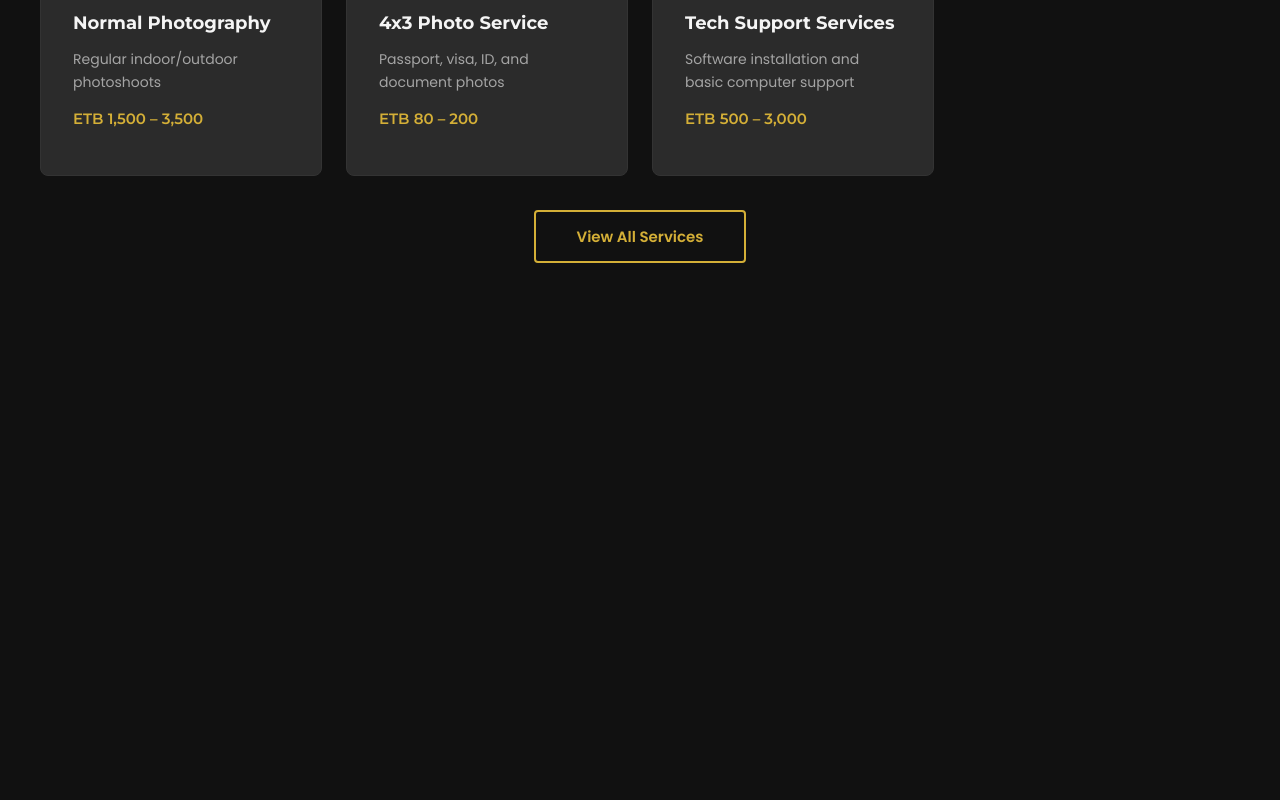
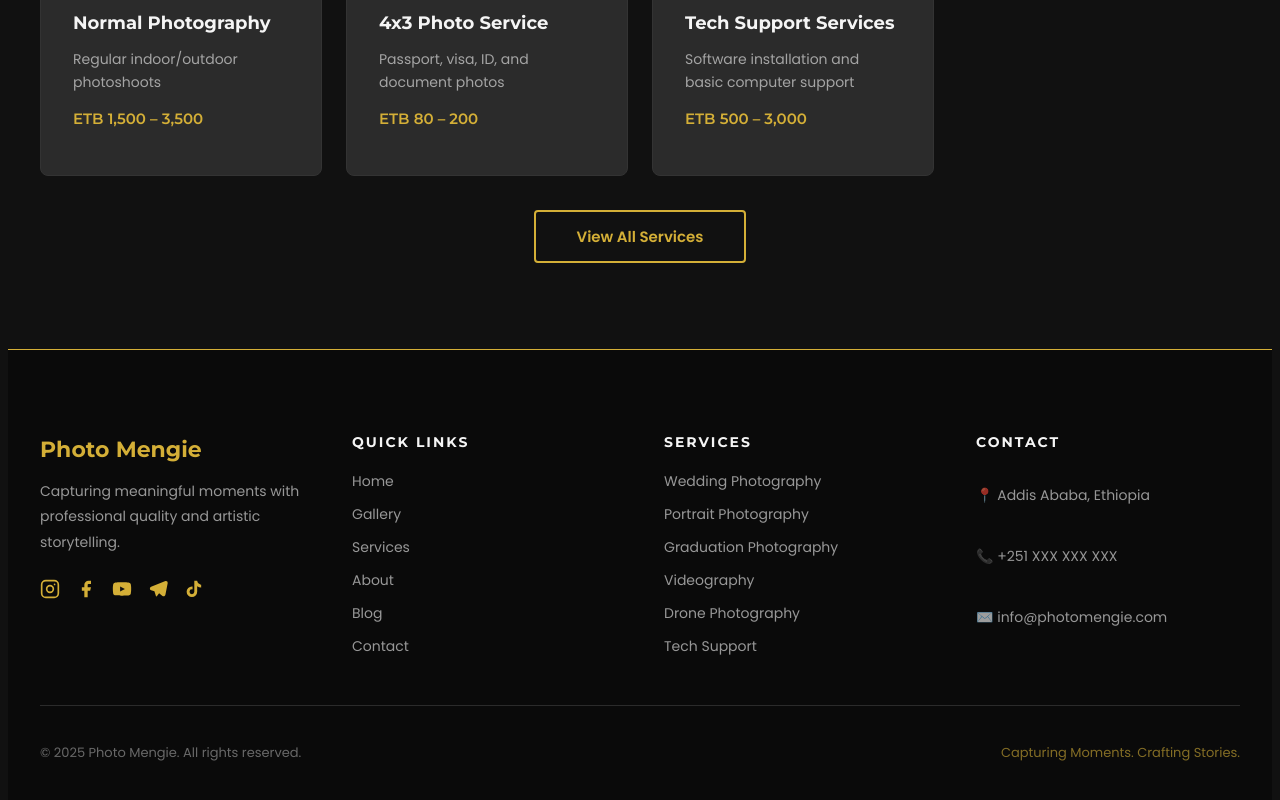
Before and after one commit to Almawdev5/Mphotographywebsite, a Next.js app: page / in a window 1280 px wide. Shown: the part 1818-2618 px from the top of the page. Before the commit the page ends 2175 px from the top, so only its background shows below. Built offline with nearby package versions, Linux system fonts and the light colour scheme.

Commit message:
feat: footer with social icons, navbar dark/light

```diff
--- a/app/globals.css
+++ b/app/globals.css
@@ -5,14 +5,26 @@
 @tailwind utilities;
 
 :root {
-  --color-black: #111111;
-  --color-white: #F5F5F5;
-  --color-gold: #D4AF37;
-  --color-gray: #2B2B2B;
+  --bg: #111111;
+  --surface: #2B2B2B;
+  --text: #F5F5F5;
+  --text-muted: rgba(245,245,245,0.6);
+  --gold: #D4AF37;
+  --border: #333333;
+}
+
+.light {
+  --bg: #F5F5F5;
+  --surface: #e8e8e8;
+  --text: #111111;
+  --text-muted: rgba(17,17,17,0.6);
+  --gold: #b8960c;
+  --border: #cccccc;
 }
 
 body {
-  background-color: #111111;
-  color: #F5F5F5;
+  background-color: var(--bg);
+  color: var(--text);
   font-family: 'Poppins', sans-serif;
+  transition: background-color 0.3s ease, color 0.3s ease;
 }
--- a/app/layout.tsx
+++ b/app/layout.tsx
@@ -1,6 +1,7 @@
 import type { Metadata } from 'next'
 import { ThemeProvider } from 'next-themes'
 import { Navbar } from '@/components/ui/Navbar'
+import { Footer } from '@/components/ui/Footer'
 import './globals.css'
 
 export const metadata: Metadata = {
@@ -23,6 +24,7 @@ export default function RootLayout({
         >
           <Navbar />
           {children}
+          <Footer />
         </ThemeProvider>
       </body>
     </html>
--- /dev/null
+++ b/components/ui/Footer.tsx
@@ -0,0 +1,251 @@
+import Link from 'next/link'
+
+function InstagramIcon() {
+  return (
+    <svg width="20" height="20" viewBox="0 0 24 24" fill="none" stroke="#D4AF37" strokeWidth="2" strokeLinecap="round" strokeLinejoin="round">
+      <rect x="2" y="2" width="20" height="20" rx="5" ry="5"/>
+      <circle cx="12" cy="12" r="4"/>
+      <circle cx="17.5" cy="6.5" r="1" fill="#D4AF37" stroke="none"/>
+    </svg>
+  )
+}
+
+function FacebookIcon() {
+  return (
+    <svg width="20" height="20" viewBox="0 0 24 24" fill="#D4AF37">
+      <path d="M18 2h-3a5 5 0 0 0-5 5v3H7v4h3v8h4v-8h3l1-4h-4V7a1 1 0 0 1 1-1h3z"/>
+    </svg>
+  )
+}
+
+function YoutubeIcon() {
+  return (
+    <svg width="20" height="20" viewBox="0 0 24 24" fill="#D4AF37">
+      <path d="M22.54 6.42a2.78 2.78 0 0 0-1.95-1.96C18.88 4 12 4 12 4s-6.88 0-8.59.46a2.78 2.78 0 0 0-1.95 1.96A29 29 0 0 0 1 12a29 29 0 0 0 .46 5.58a2.78 2.78 0 0 0 1.95 1.96C5.12 20 12 20 12 20s6.88 0 8.59-.46a2.78 2.78 0 0 0 1.95-1.96A29 29 0 0 0 23 12a29 29 0 0 0-.46-5.58z"/>
+      <polygon points="9.75 15.02 15.5 12 9.75 8.98 9.75 15.02" fill="#111111"/>
+    </svg>
+  )
+}
+
+function TelegramIcon() {
+  return (
+    <svg width="20" height="20" viewBox="0 0 24 24" fill="#D4AF37">
+      <path d="M21.198 2.433a2.242 2.242 0 0 0-1.022.215l-16.5 6.75a2.25 2.25 0 0 0 .126 4.238l3.918 1.176 1.77 5.54a.75.75 0 0 0 1.333.195l2.5-3.33 4.056 3.165a2.25 2.25 0 0 0 3.526-1.376l2.75-14.25a2.25 2.25 0 0 0-2.457-2.323z"/>
+    </svg>
+  )
+}
+
+function TikTokIcon() {
+  return (
+    <svg width="20" height="20" viewBox="0 0 24 24" fill="#D4AF37">
+      <path d="M19.59 6.69a4.83 4.83 0 0 1-3.77-4.25V2h-3.45v13.67a2.89 2.89 0 0 1-2.88 2.5 2.89 2.89 0 0 1-2.89-2.89 2.89 2.89 0 0 1 2.89-2.89c.28 0 .54.04.79.1V9.01a6.33 6.33 0 0 0-.79-.05 6.34 6.34 0 0 0-6.34 6.34 6.34 6.34 0 0 0 6.34 6.34 6.34 6.34 0 0 0 6.33-6.34V8.69a8.18 8.18 0 0 0 4.78 1.52V6.75a4.85 4.85 0 0 1-1.01-.06z"/>
+    </svg>
+  )
+}
+
+export function Footer() {
+  return (
+    <footer style={{
+      backgroundColor: '#0a0a0a',
+      borderTop: '1px solid #D4AF37',
+      padding: '64px 24px 32px',
+    }}>
+      <div style={{
+        maxWidth: '1200px',
+        margin: '0 auto',
+      }}>
+
+        {/* Top Section */}
+        <div style={{
+          display: 'grid',
+          gridTemplateColumns: 'repeat(auto-fit, minmax(220px, 1fr))',
+          gap: '48px',
+          marginBottom: '48px',
+        }}>
+
+          {/* Brand Column */}
+          <div>
+            <h3 style={{
+              fontFamily: 'Montserrat, sans-serif',
+              fontSize: '22px',
+              fontWeight: '700',
+              color: '#D4AF37',
+              marginBottom: '16px',
+            }}>
+              Photo Mengie
+            </h3>
+            <p style={{
+              fontFamily: 'Poppins, sans-serif',
+              fontSize: '14px',
+              color: '#F5F5F5',
+              opacity: 0.6,
+              lineHeight: '1.8',
+              marginBottom: '24px',
+            }}>
+              Capturing meaningful moments with professional quality and artistic storytelling.
+            </p>
+            <div style={{ display: 'flex', gap: '16px', alignItems: 'center' }}>
+              <a href="https://instagram.com" target="_blank" rel="noreferrer">
+                <InstagramIcon />
+              </a>
+              <a href="https://facebook.com" target="_blank" rel="noreferrer">
+                <FacebookIcon />
+              </a>
+              <a href="https://youtube.com" target="_blank" rel="noreferrer">
+                <YoutubeIcon />
+              </a>
+              <a href="https://t.me" target="_blank" rel="noreferrer">
+                <TelegramIcon />
+              </a>
+              <a href="https://tiktok.com" target="_blank" rel="noreferrer">
+                <TikTokIcon />
+              </a>
+            </div>
+          </div>
+
+          {/* Quick Links */}
+          <div>
+            <h4 style={{
+              fontFamily: 'Montserrat, sans-serif',
+              fontSize: '14px',
+              fontWeight: '700',
+              color: '#F5F5F5',
+              letterSpacing: '2px',
+              textTransform: 'uppercase',
+              marginBottom: '20px',
+            }}>
+              Quick Links
+            </h4>
+            <div style={{ display: 'flex', flexDirection: 'column', gap: '12px' }}>
+              {['Home', 'Gallery', 'Services', 'About', 'Blog', 'Contact'].map((link) => (
+                <Link
+                  key={link}
+                  href={`/${link.toLowerCase() === 'home' ? '' : link.toLowerCase()}`}
+                  style={{
+                    fontFamily: 'Poppins, sans-serif',
+                    fontSize: '14px',
+                    color: '#F5F5F5',
+                    opacity: 0.6,
+                    textDecoration: 'none',
+                  }}
+                >
+                  {link}
+                </Link>
+              ))}
+            </div>
+          </div>
+
+          {/* Services Links */}
+          <div>
+            <h4 style={{
+              fontFamily: 'Montserrat, sans-serif',
+              fontSize: '14px',
+              fontWeight: '700',
+              color: '#F5F5F5',
+              letterSpacing: '2px',
+              textTransform: 'uppercase',
+              marginBottom: '20px',
+            }}>
+              Services
+            </h4>
+            <div style={{ display: 'flex', flexDirection: 'column', gap: '12px' }}>
+              {[
+                'Wedding Photography',
+                'Portrait Photography',
+                'Graduation Photography',
+                'Videography',
+                'Drone Photography',
+                'Tech Support',
+              ].map((service) => (
+                <Link
+                  key={service}
+                  href="/services"
+                  style={{
+                    fontFamily: 'Poppins, sans-serif',
+                    fontSize: '14px',
+                    color: '#F5F5F5',
+                    opacity: 0.6,
+                    textDecoration: 'none',
+                  }}
+                >
+                  {service}
+                </Link>
+              ))}
+            </div>
+          </div>
+
+          {/* Contact Info */}
+          <div>
+            <h4 style={{
+              fontFamily: 'Montserrat, sans-serif',
+              fontSize: '14px',
+              fontWeight: '700',
+              color: '#F5F5F5',
+              letterSpacing: '2px',
+              textTransform: 'uppercase',
+              marginBottom: '20px',
+            }}>
+              Contact
+            </h4>
+            <div style={{ display: 'flex', flexDirection: 'column', gap: '12px' }}>
+              <p style={{
+                fontFamily: 'Poppins, sans-serif',
+                fontSize: '14px',
+                color: '#F5F5F5',
+                opacity: 0.6,
+              }}>
+                📍 Addis Ababa, Ethiopia
+              </p>
+              <p style={{
+                fontFamily: 'Poppins, sans-serif',
+                fontSize: '14px',
+                color: '#F5F5F5',
+                opacity: 0.6,
+              }}>
+                📞 +251 XXX XXX XXX
+              </p>
+              <p style={{
+                fontFamily: 'Poppins, sans-serif',
+                fontSize: '14px',
+                color: '#F5F5F5',
+                opacity: 0.6,
+              }}>
+                ✉️ info@photomengie.com
+              </p>
+            </div>
+          </div>
+
+        </div>
+
+        {/* Bottom Bar */}
+        <div style={{
+          borderTop: '1px solid #2B2B2B',
+          paddingTop: '24px',
+          display: 'flex',
+          justifyContent: 'space-between',
+          alignItems: 'center',
+          flexWrap: 'wrap',
+          gap: '16px',
+        }}>
+          <p style={{
+            fontFamily: 'Poppins, sans-serif',
+            fontSize: '13px',
+            color: '#F5F5F5',
+            opacity: 0.4,
+          }}>
+            © 2025 Photo Mengie. All rights reserved.
+          </p>
+          <p style={{
+            fontFamily: 'Poppins, sans-serif',
+            fontSize: '13px',
+            color: '#D4AF37',
+            opacity: 0.6,
+          }}>
+            Capturing Moments. Crafting Stories.
+          </p>
+        </div>
+
+      </div>
+    </footer>
+  )
+}
```
